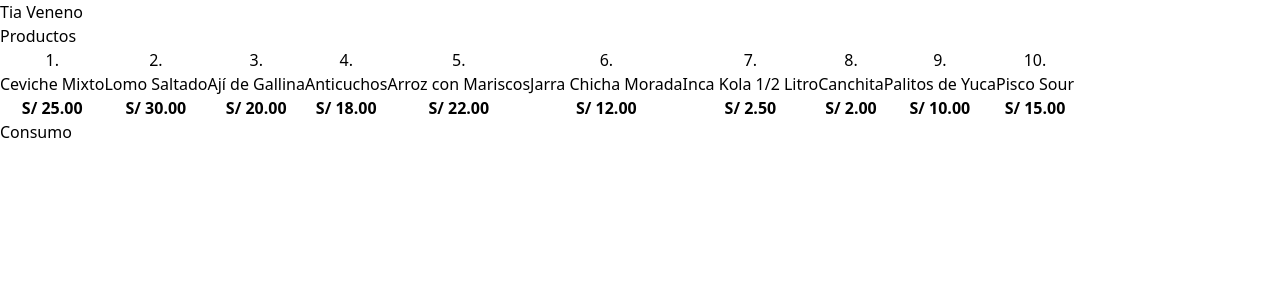
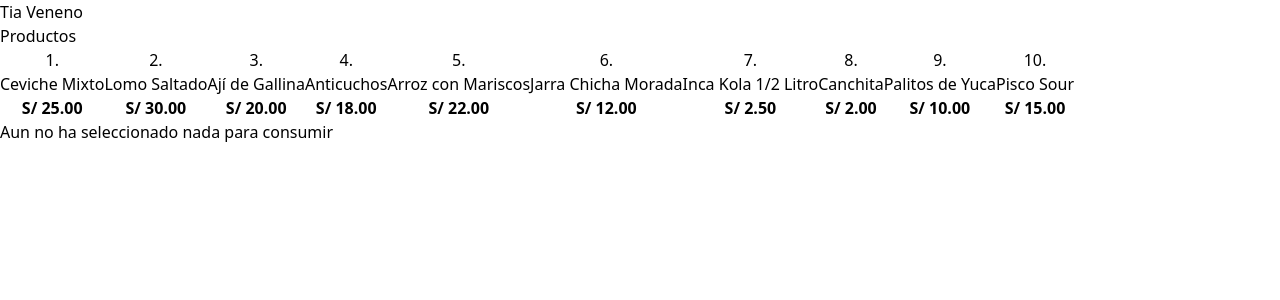
Before and after one commit to hectorfd/app-consumo, a React (Vite) app: page / in a window 1280 px wide. Shown: the top 300 px of the page. Built offline with nearby package versions, Linux system fonts and the light colour scheme.

Commit message:
mejorando rendimiento de componentes

```diff
--- a/src/App.tsx
+++ b/src/App.tsx
@@ -24,7 +24,20 @@
           </div>
         </div>
         <div className=" border border-dashed border-sky-300 p-5 rounded-lg space-y-10">
-          <ContenidoOrden orden={orden} removerItem={removerItem}/>
+
+          {
+            orden.length? (
+              <>
+                <ContenidoOrden orden={orden} removerItem={removerItem}/>
+              </>
+
+            ):
+            (
+              <p className=" text-center font-bold text-slate-400">Aun no ha seleccionado nada para consumir</p>
+            )
+
+          }
+
 
         </div>
 
```
